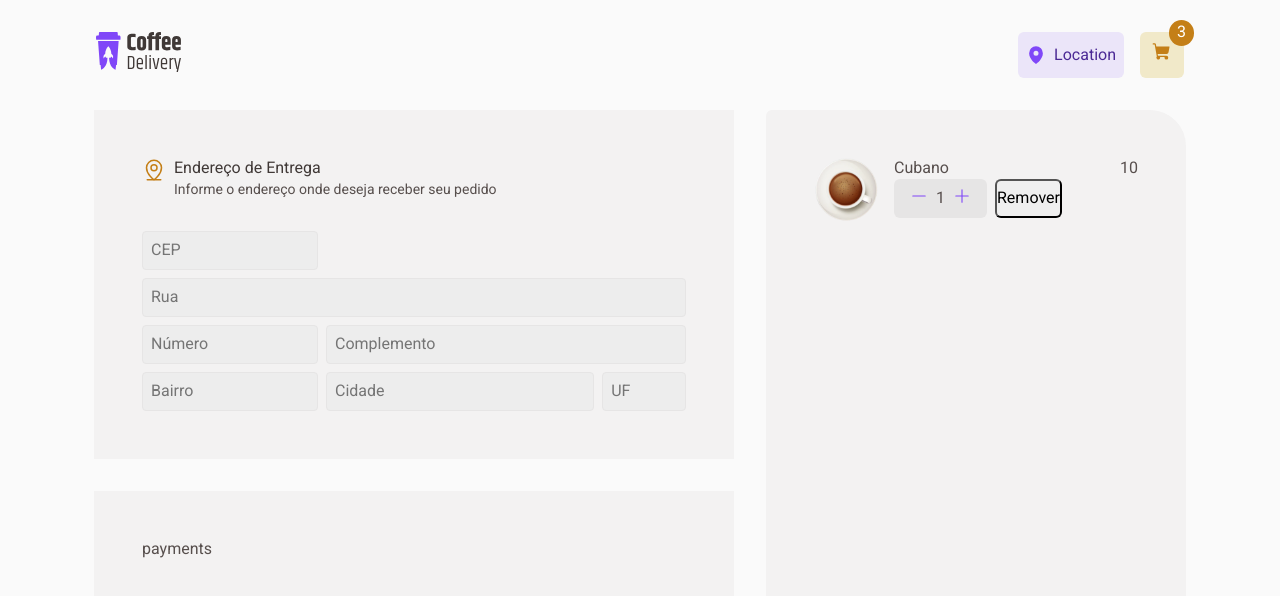
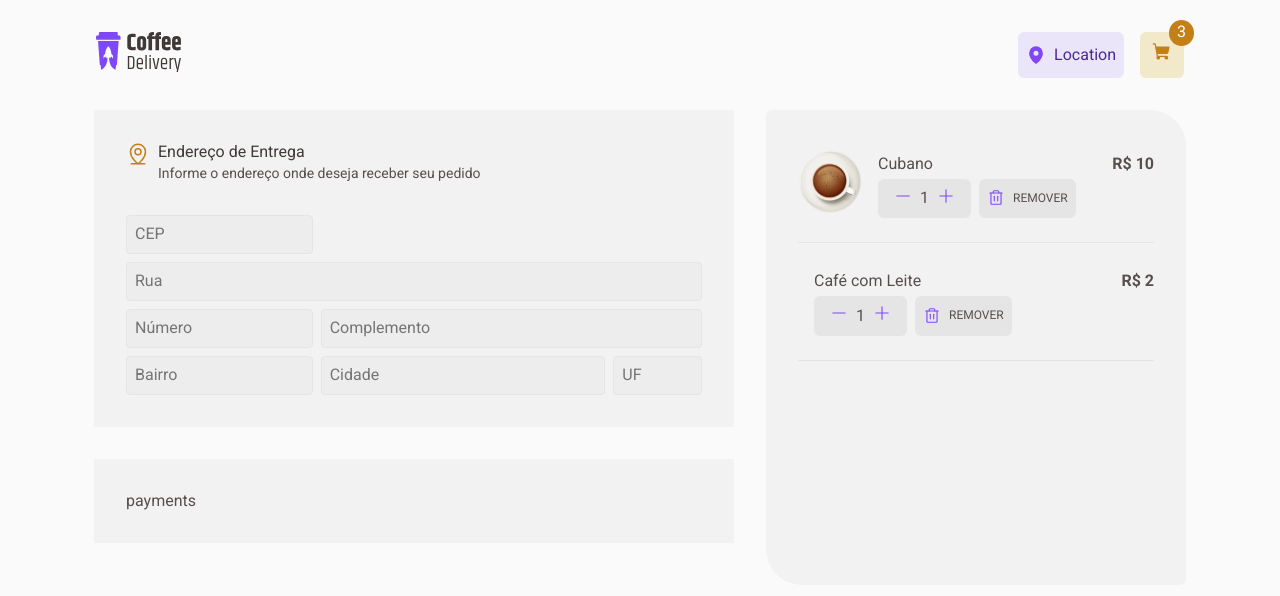
Before and after one commit to bruflor/ignite-challenge02-Coffe-Delivery, a React (Vite) app: page /cart in a window 1280 px wide. Shown: the top 596 px of the page. Built offline with nearby package versions, Linux system fonts and the light colour scheme.

Commit message:
wip: cart layout ProductsCardsContainer

```diff
--- a/src/components/Cards/cartCard.tsx
+++ b/src/components/Cards/cartCard.tsx
@@ -1,5 +1,5 @@
-import { Minus, Plus } from "phosphor-react";
-import { CounterContainer, HorizontalCard } from "./style";
+import { Minus, Plus, Trash } from "phosphor-react";
+import { CounterContainer, HorizontalCard, RemoveButton } from "./style";
 import Americano from "../../assets/Coffes/Type=Expresso Americano.png";
 import Arabe from "../../assets/Coffes/Type=Árabe.png";
 import ComLeite from "../../assets/Coffes/Type=Café com Leite.png";
@@ -49,7 +49,7 @@ export const CartCard = ({ name, price }: CartCardProps) => {
       <div>
         <div>
           <p>{name}</p>
-          <span>{price}</span>
+          <span>R$ {price}</span>
         </div>
         <div>
           <CounterContainer>
@@ -61,7 +61,9 @@ export const CartCard = ({ name, price }: CartCardProps) => {
               <Plus size={18} weight="fill" />
             </button>
           </CounterContainer>
-          <button>Remover</button>
+          <RemoveButton>
+            <Trash size={18} /> Remover
+          </RemoveButton>
         </div>
       </div>
     </HorizontalCard>
--- a/src/components/Cards/style.ts
+++ b/src/components/Cards/style.ts
@@ -47,10 +47,19 @@ export const ProductCard = styled(Card)`
 export const HorizontalCard = styled(Card)`
   display: flex;
   gap: 1rem;
+  padding-bottom: 1.5rem;
+  padding-top: 0.5rem;
+  border-bottom: 1px solid ${(props) => props.theme["base-button"]};
+
   div:nth-child(2) {
     width: 100%;
     gap: 0.5rem;
+    margin-top: 0.25rem;
   }
+  span {
+    font-weight: 700;
+  }
+
   img {
     height: 64px;
   }
@@ -69,6 +78,10 @@ export const CounterContainer = styled.div`
   gap: 0.5rem;
   padding: 0.5rem 1rem;
   border-radius: 6px;
+
+  span {
+    font-weight: 400;
+  }
 
   button {
     background: none;
@@ -95,6 +108,36 @@ export const Tags = styled.div`
   font-weight: 700;
   margin-top: -1.5rem;
 `;
+export const RemoveButton = styled.button`
+  background: ${(props) => props.theme["base-button"]};
+  color: ${(props) => props.theme["base-text"]};
+  text-transform: uppercase;
+  font-size: 0.75rem;
+  border: 0;
+
+  display: flex;
+  align-items: center;
+  justify-content: center;
+  gap: 0.5rem;
+  padding: 0 0.5rem;
+  svg {
+    color: ${(props) => props.theme.purple};
+  }
+
+  svg:hover {
+    color: ${(props) => props.theme["purple-dark"]};
+  }
+
+  :hover {
+    background: ${(props) => props.theme["base-hover"]};
+    color: ${(props) => props.theme["base-subtitle"]};
+    cursor: pointer;
+  }
+  :active {
+    background: ${(props) => props.theme["purple-light"]};
+    border: 1px solid ${(props) => props.theme["purple"]};
+  }
+`;
 
 export const ButtonCart = styled.button`
   background: ${(props) => props.theme["purple-dark"]};
--- a/src/pages/Cart/index.tsx
+++ b/src/pages/Cart/index.tsx
@@ -33,6 +33,7 @@ export const Cart = () => {
       </div>
       <ProductsCardsContainer>
         <CartCard name={"Cubano"} price={10} />
+        <CartCard name={"Café com Leite"} price={2} />
       </ProductsCardsContainer>
       <div> payments</div>
     </CartPageContainer>
--- a/src/pages/Cart/style.ts
+++ b/src/pages/Cart/style.ts
@@ -7,7 +7,7 @@ export const CartPageContainer = styled.div`
   gap: 2rem;
 
   > div {
-    padding: 3rem;
+    padding: 2rem;
     background: ${(props) => props.theme["base-card"]};
   }
 
@@ -88,5 +88,8 @@ export const FormContainer = styled.div`
 export const ProductsCardsContainer = styled.div`
   border-radius: 6px 36px 6px 36px;
   flex: 1;
+  display: flex;
+  flex-direction: column;
   height: 150%;
+  gap: 1rem;
 `;
```
